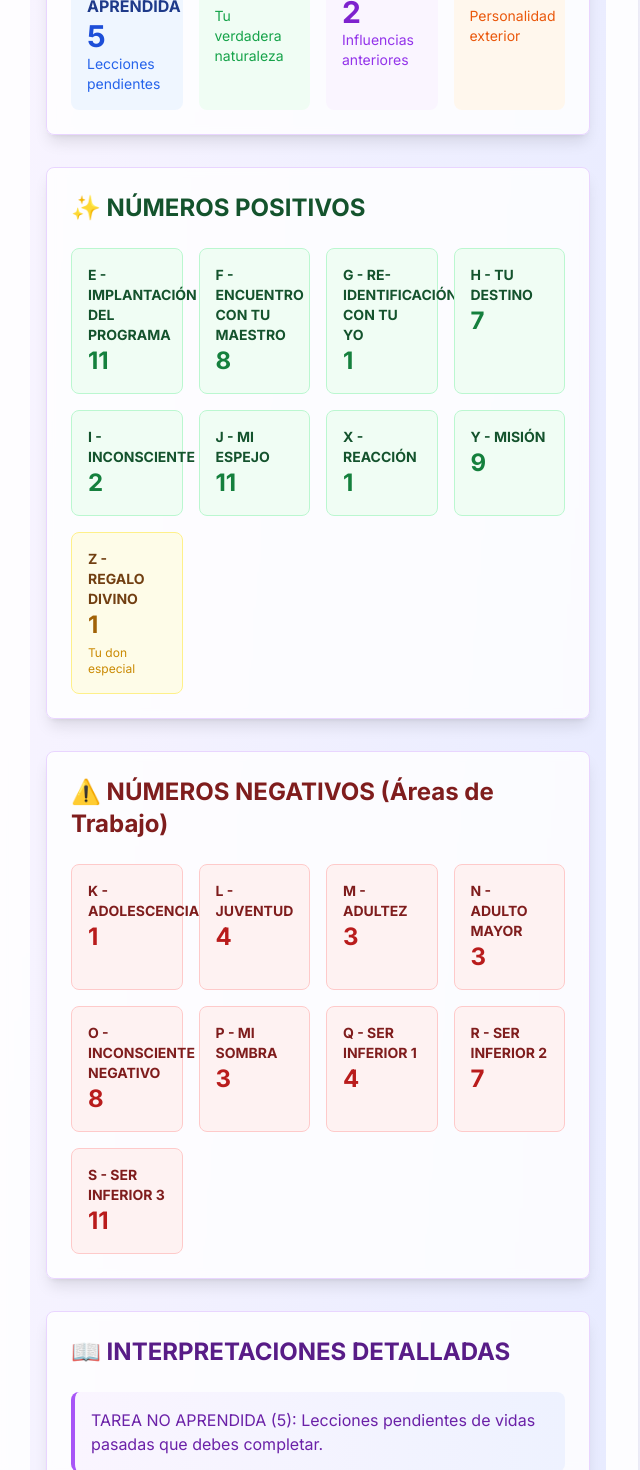
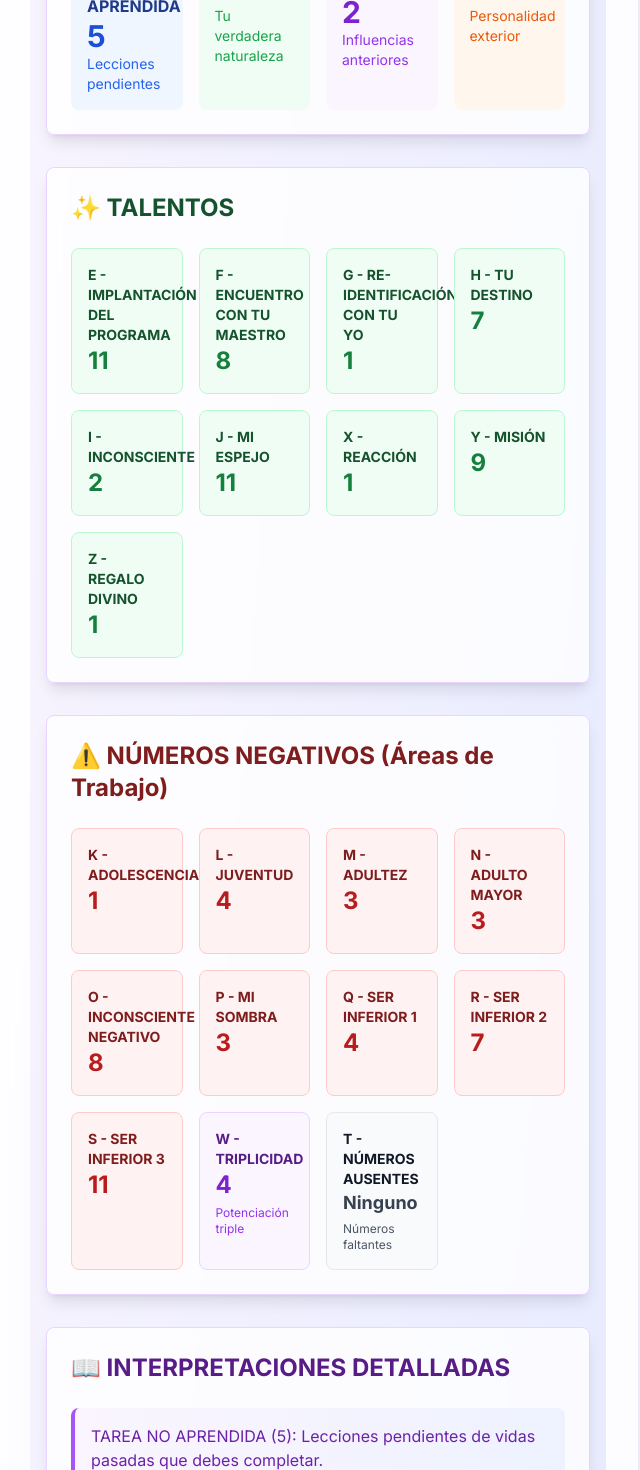
Before and after one commit to uset82/NUMEROLOGO, a Next.js app in the folder MCP/: page / in a window 1280 px wide. Shown: the part 1869-3339 px from the top of the page, without its empty margins (322-962 px from the left). Built offline with nearby package versions, Linux system fonts and the light colour scheme.

Commit message:
refactor: complete layout reorganization - rename to Horizontal Numerológico and Talentos, add W (Triplicidad) and T (Números Ausentes) to negative numbers, include Z in Talentos

```diff
--- a/MCP/src/components/NumerologyCalculator.tsx
+++ b/MCP/src/components/NumerologyCalculator.tsx
@@ -219,9 +219,9 @@ export function NumerologyCalculator({ isPreviewMode = false, isDraggableMode =
               </div>
             </div>
 
-            {/* Números Base */}
+            {/* Horizontal Numerológico */}
             <div className="numerology-card">
-              <h2 className="text-2xl font-bold text-purple-900 mb-6">🔢 NÚMEROS BASE DEL PINÁCULO</h2>
+              <h2 className="text-2xl font-bold text-purple-900 mb-6">🔢 HORIZONTAL NUMEROLÓGICO</h2>
               <div className="grid grid-cols-1 md:grid-cols-2 lg:grid-cols-4 gap-4">
                 <div className="bg-blue-50 p-4 rounded-lg">
                   <h3 className="font-bold text-blue-900">A - TAREA NO APRENDIDA</h3>
@@ -246,11 +246,11 @@ export function NumerologyCalculator({ isPreviewMode = false, isDraggableMode =
               </div>
             </div>
 
-            {/* Números Positivos */}
+            {/* Talentos */}
             <div className="numerology-card">
-              <h2 className="text-2xl font-bold text-green-900 mb-6">✨ NÚMEROS POSITIVOS</h2>
+              <h2 className="text-2xl font-bold text-green-900 mb-6">✨ TALENTOS</h2>
               <div className="grid grid-cols-1 md:grid-cols-3 lg:grid-cols-4 gap-4">
-                {Object.entries(result.positiveNumbers).filter(([key]) => key !== 'D' && key !== 'Z').map(([key, value]) => {
+                {Object.entries(result.positiveNumbers).filter(([key]) => key !== 'D').map(([key, value]) => {
                   const labels: Record<string, string> = {
                     E: 'IMPLANTACIÓN DEL PROGRAMA',
                     F: 'ENCUENTRO CON TU MAESTRO',
@@ -259,7 +259,8 @@ export function NumerologyCalculator({ isPreviewMode = false, isDraggableMode =
                     I: 'INCONSCIENTE',
                     J: 'MI ESPEJO',
                     X: 'REACCIÓN',
-                    Y: 'MISIÓN'
+                    Y: 'MISIÓN',
+                    Z: 'REGALO DIVINO'
                   }
                   return (
                     <div key={key} className="bg-green-50 p-4 rounded-lg border border-green-200">
@@ -268,12 +269,6 @@ export function NumerologyCalculator({ isPreviewMode = false, isDraggableMode =
                     </div>
                   )
                 })}
-                {/* Agregar Regalo Divino */}
-                <div className="bg-yellow-50 p-4 rounded-lg border border-yellow-200">
-                  <h3 className="font-bold text-yellow-900 text-sm">Z - REGALO DIVINO</h3>
-                  <div className="text-2xl font-bold text-yellow-700">{result.summary.regaloDivino}</div>
-                  <p className="text-yellow-600 text-xs mt-1">Tu don especial</p>
-                </div>
               </div>
             </div>
 
@@ -300,6 +295,20 @@ export function NumerologyCalculator({ isPreviewMode = false, isDraggableMode =
                     </div>
                   )
                 })}
+                {/* Agregar Triplicidad */}
+                <div className="bg-purple-50 p-4 rounded-lg border border-purple-200">
+                  <h3 className="font-bold text-purple-900 text-sm">W - TRIPLICIDAD</h3>
+                  <div className="text-2xl font-bold text-purple-700">{result.W}</div>
+                  <p className="text-purple-600 text-xs mt-1">Potenciación triple</p>
+                </div>
+                {/* Agregar Números Ausentes */}
+                <div className="bg-gray-50 p-4 rounded-lg border border-gray-200">
+                  <h3 className="font-bold text-gray-900 text-sm">T - NÚMEROS AUSENTES</h3>
+                  <div className="text-lg font-bold text-gray-700">
+                    {Array.isArray(result.positiveNumbers.T) ? result.positiveNumbers.T.join(', ') : result.positiveNumbers.T || 'Ninguno'}
+                  </div>
+                  <p className="text-gray-600 text-xs mt-1">Números faltantes</p>
+                </div>
               </div>
             </div>
 
```
